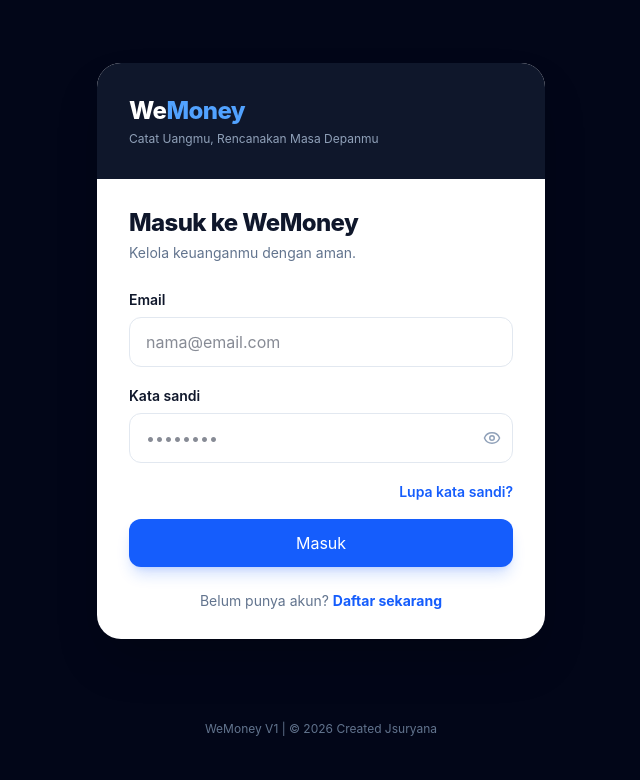
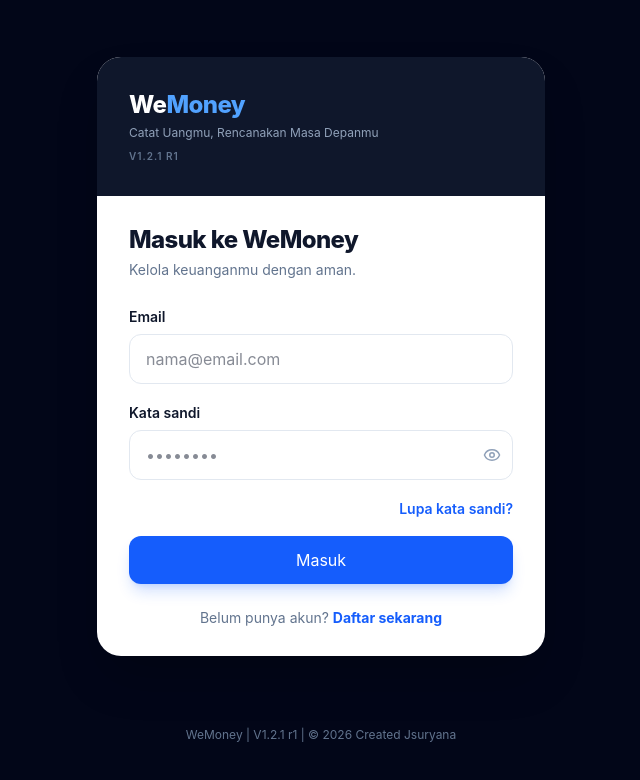
Before and after one commit to jsuryanaads/WeMONEY, a React (Vite) app: page /login in a window 1280 px wide. Shown: the top 780 px of the page, without its empty margins (319-959 px from the left). Built offline with nearby package versions, Linux system fonts and the light colour scheme; no server answers.

Commit message:
chore: align auth branding with WeMoney V1.2.1 r1

```diff
--- a/src/components/auth/AuthShell.jsx
+++ b/src/components/auth/AuthShell.jsx
@@ -6,6 +6,7 @@ export default function AuthShell({ title, subtitle, children, footer }) {
         <div className="bg-slate-900 px-6 py-8 text-white sm:px-8">
           <div className="text-2xl font-extrabold tracking-tight">We<span className="text-blue-400">Money</span></div>
           <p className="mt-1 text-xs text-slate-400">Catat Uangmu, Rencanakan Masa Depanmu</p>
+          <p className="mt-2 text-[10px] font-semibold uppercase tracking-widest text-slate-500">V1.2.1 r1</p>
         </div>
         <div className="px-6 py-7 sm:px-8">
           <h1 className="text-2xl font-extrabold tracking-tight">{title}</h1>
@@ -14,7 +15,7 @@ export default function AuthShell({ title, subtitle, children, footer }) {
           {footer && <div className="mt-6 text-center text-sm text-slate-500">{footer}</div>}
         </div>
       </section>
-      <p className="mx-auto mt-5 max-w-md text-center text-xs text-slate-500">WeMoney V1 | © {year} Created Jsuryana</p>
+      <p className="mx-auto mt-5 max-w-md text-center text-xs text-slate-500">WeMoney | V1.2.1 r1 | © {year} Created Jsuryana</p>
     </main>
   )
 }
```
